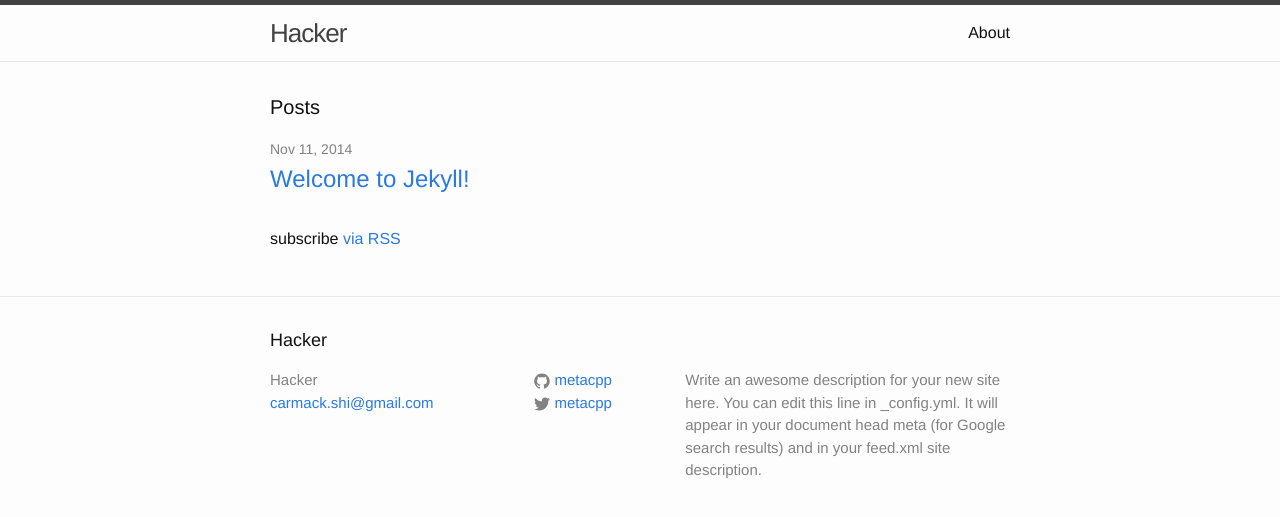
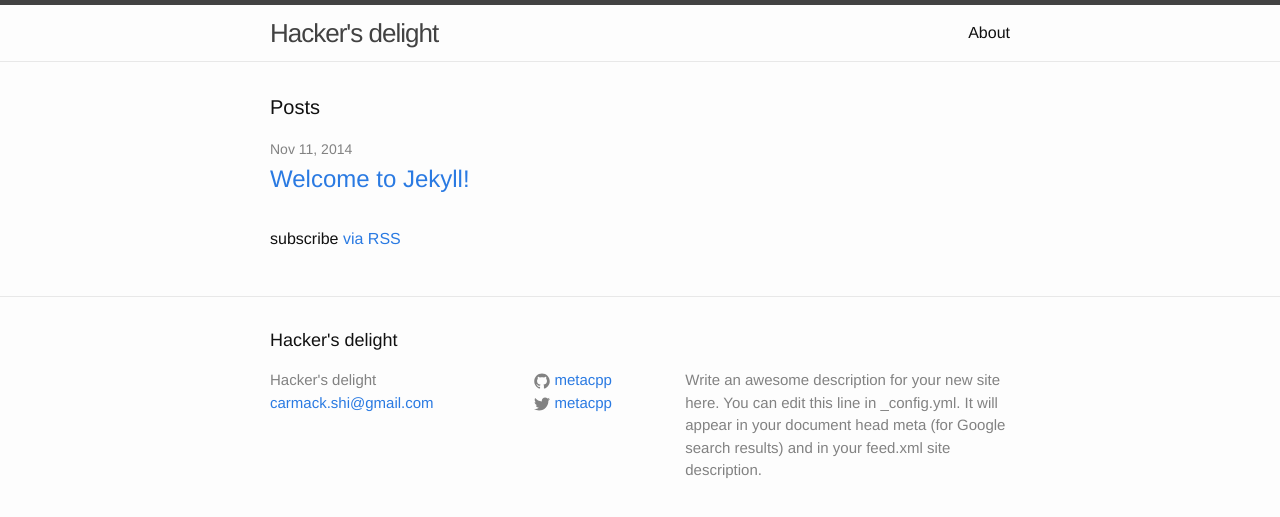
Before and after one commit to metacpp/metacpp.github.io, a Jekyll site: the page built from index.html, in a window 1280 px wide. Shown: the top 517 px of the page. Built offline with Jekyll 4.4.1, drawn with Linux system fonts in a browser that asks for light colours.

Commit message:
change the title.

```diff
--- a/_config.yml
+++ b/_config.yml
@@ -1,5 +1,5 @@
 # Site settings
-title: Hacker
+title: Hacker's delight
 email: carmack.shi@gmail.com
 description: > # this means to ignore newlines until "baseurl:"
   Write an awesome description for your new site here. You can edit this
```
